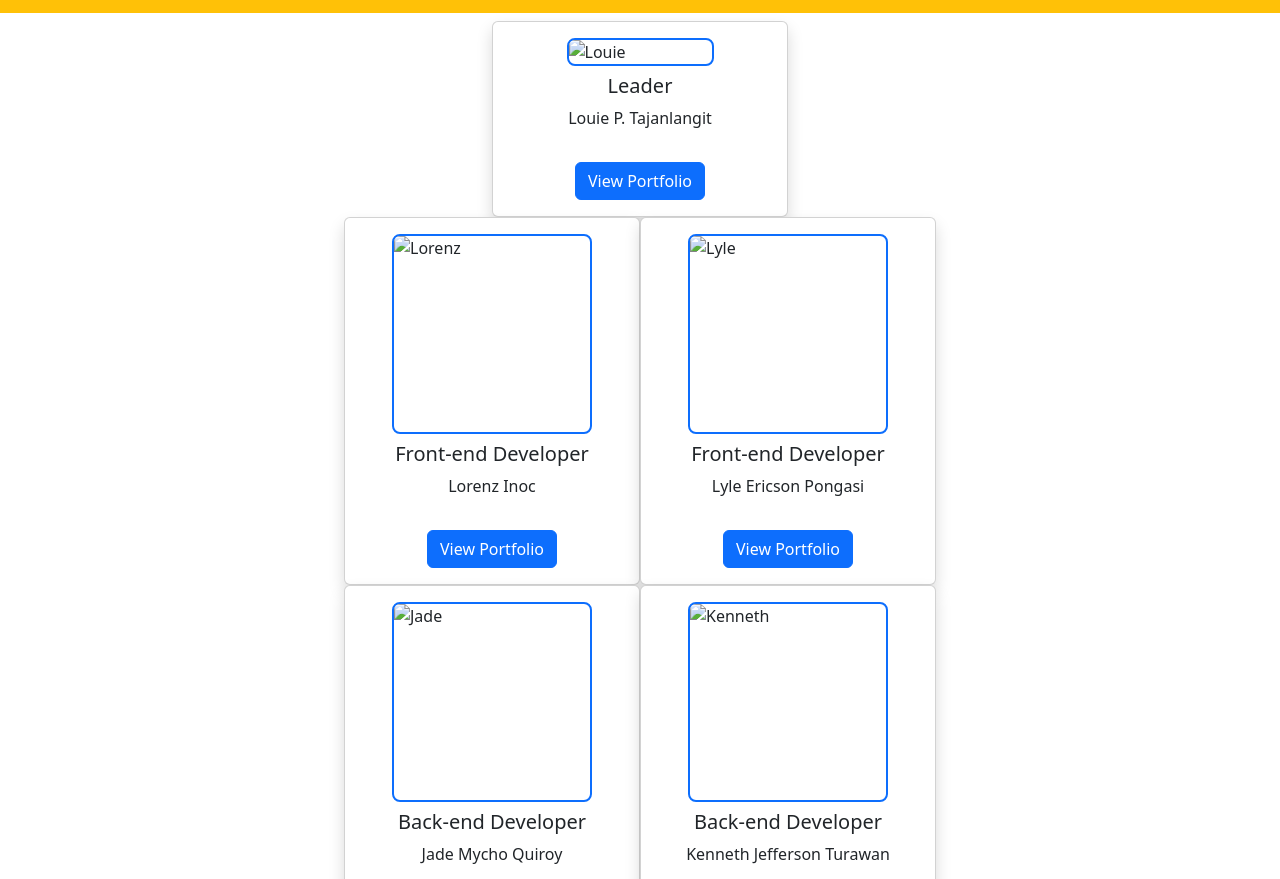
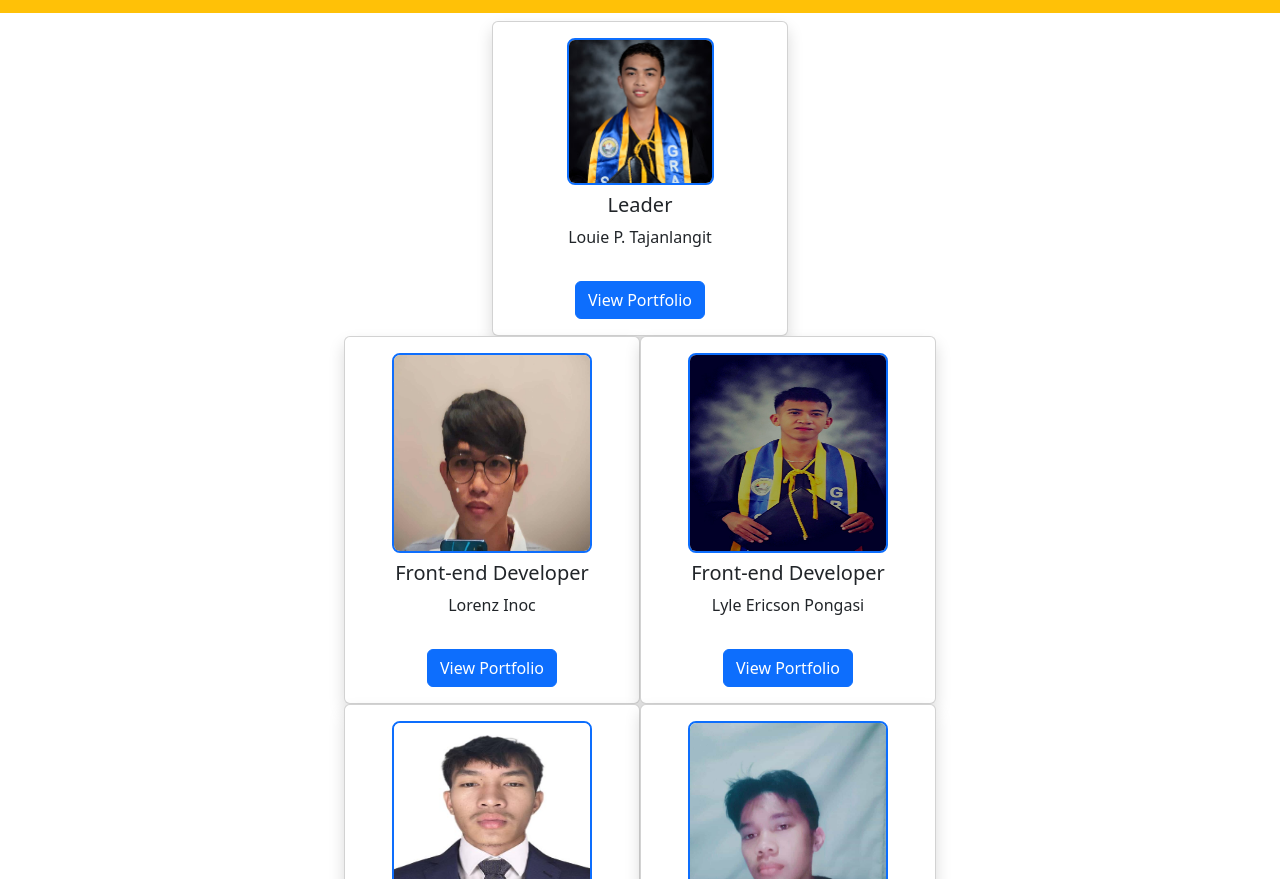
Before and after one commit to Lowiski/OrganizationalChart, a plain HTML site: page index.html in a window 1280 px wide. Shown: the part 45-924 px from the top of the page. Drawn offline with nearby package versions, Linux system fonts and the light colour scheme; the site is published under a folder, as on GitHub Pages, so addresses that start at the root find nothing.

Commit message:
Update index.html

```diff
--- a/index.html
+++ b/index.html
@@ -3,7 +3,7 @@
 <head>
     <meta charset="UTF-8">
     <meta name="viewport" content="width=device-width, initial-scale=1.0">
-    <title>Document</title>
+    <title>Organizational Chart</title>
     <link href="https://cdn.jsdelivr.net/npm/bootstrap@5.3.8/dist/css/bootstrap.min.css" rel="stylesheet" integrity="sha384-sRIl4kxILFvY47J16cr9ZwB07vP4J8+LH7qKQnuqkuIAvNWLzeN8tE5YBujZqJLB" crossorigin="anonymous">
 
 </head>
@@ -18,7 +18,7 @@
 <!-- First Card LOUIE -->
 <div class="d-flex justify-content-center pt-2">
 <div class="card shadow" style="width: 18.5rem" >
-    <div class="d-flex justify-content-center"><img src="/Louie.jpg" class="rounded-3 w-50 h-auto mt-3 border border-2 border-primary" alt="Louie"></div>
+    <div class="d-flex justify-content-center"><img src="Louie.jpg" class="rounded-3 w-50 h-auto mt-3 border border-2 border-primary" alt="Louie"></div>
     <div>
         <h5 class="text-center mt-2"> Leader</h5>
         <p class="text-center"> Louie P. Tajanlangit</p>
@@ -32,7 +32,7 @@
   <div class="card shadow" style="width: 18.5rem" >
     <div class="d-flex justify-content-center mt-3">
       <div class="ratio ratio-1x1" style="width: 200px;">
-        <img src="/Lorenz.jpg" class="img-fluid rounded-3 border border-2 border-primary" alt="Lorenz">
+        <img src="Lorenz.jpg" class="img-fluid rounded-3 border border-2 border-primary" alt="Lorenz">
       </div>
     </div>
     <div>
@@ -47,7 +47,7 @@
   <div class="card shadow" style="width: 18.5rem" >
     <div class="d-flex justify-content-center mt-3">
       <div class="ratio ratio-1x1" style="width: 200px;">
-        <img src="/Lyle.jpg" class="img-fluid rounded-3 border border-2 border-primary" alt="Lyle">
+        <img src="Lyle.jpg" class="img-fluid rounded-3 border border-2 border-primary" alt="Lyle">
       </div>
     </div>
     <div>
@@ -66,7 +66,7 @@
   <div class="card shadow" style="width: 18.5rem" >
     <div class="d-flex justify-content-center mt-3">
       <div class="ratio ratio-1x1" style="width: 200px;">
-        <img src="/Jade.jpg" class="img-fluid rounded-3 border border-2 border-primary" alt="Jade">
+        <img src="Jade.jpg" class="img-fluid rounded-3 border border-2 border-primary" alt="Jade">
       </div>
     </div>
     <div>
@@ -81,7 +81,7 @@
   <div class="card shadow" style="width: 18.5rem" >
     <div class="d-flex justify-content-center mt-3">
       <div class="ratio ratio-1x1" style="width: 200px;">
-        <img src="/Kenneth.jpg" class="img-fluid rounded-3 border border-2 border-primary" alt="Kenneth">
+        <img src="Kenneth.jpg" class="img-fluid rounded-3 border border-2 border-primary" alt="Kenneth">
       </div>
     </div>
     <div>
@@ -97,4 +97,5 @@
 
     <script src="https://cdn.jsdelivr.net/npm/bootstrap@5.3.8/dist/js/bootstrap.bundle.min.js" integrity="sha384-FKyoEForCGlyvwx9Hj09JcYn3nv7wiPVlz7YYwJrWVcXK/BmnVDxM+D2scQbITxI" crossorigin="anonymous"></script>
 </body>
+
 </html>
```
